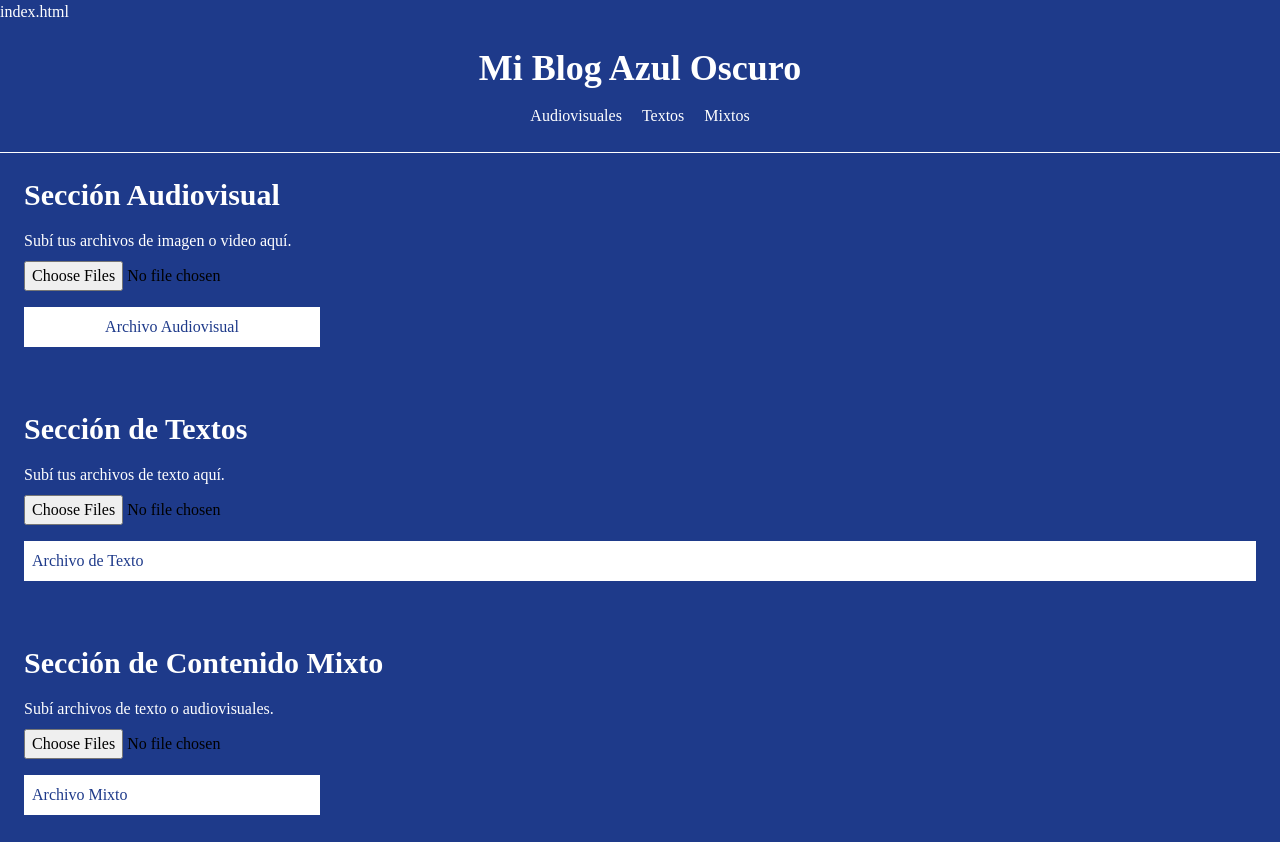
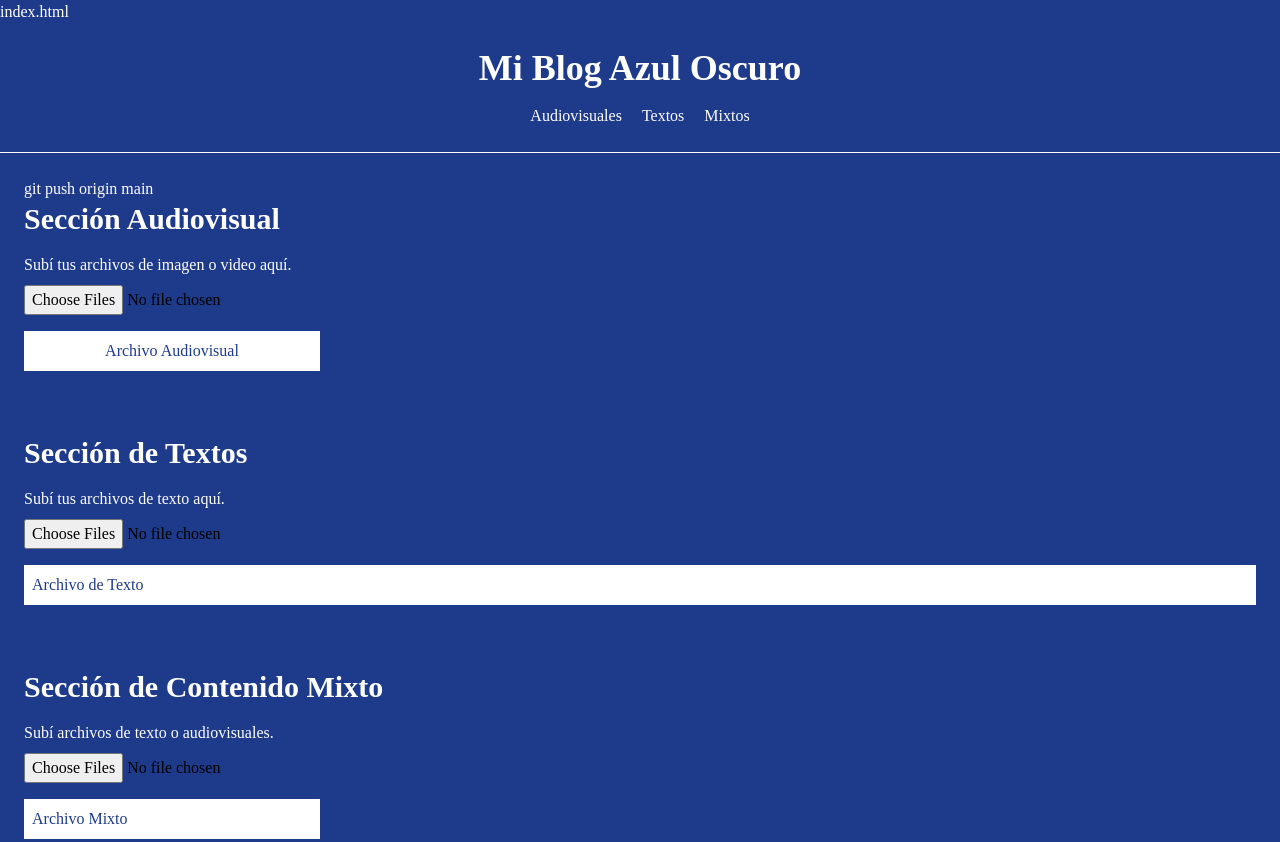
Before and after one commit to Nabinu247/nabinu, a plain HTML site: page index.html in a window 1280 px wide. Shown: the top 842 px of the page. Drawn offline with nearby package versions, Linux system fonts and the light colour scheme; a web font is replaced by a local one.

Commit message:
Update index.html

```diff
--- a/index.html
+++ b/index.html
@@ -24,6 +24,8 @@ index.html
   </header>
 
   <main class="p-6 space-y-16">
+    git push origin main
+
 
     <!-- Sección Audiovisual -->
     <section id="audiovisuales">
```
